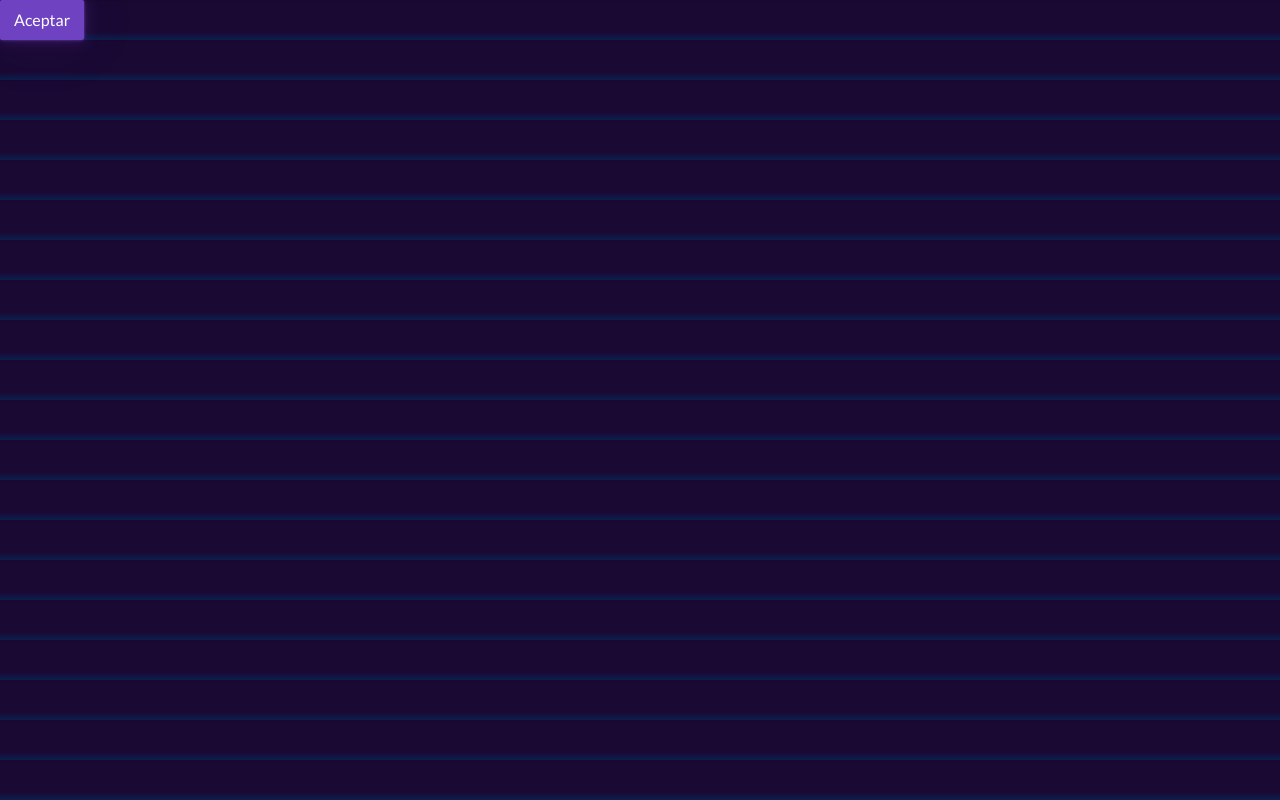
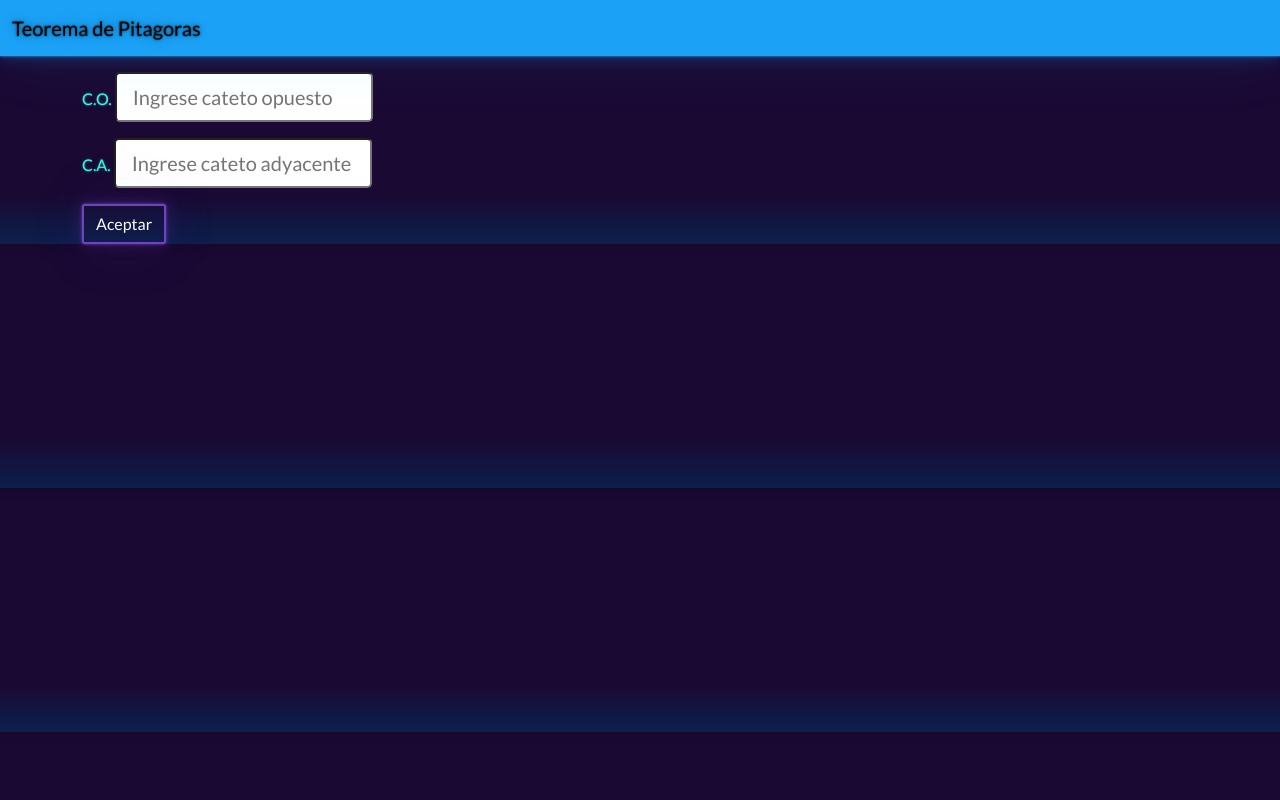
Before and after one commit to FabriCYG/53-programacion1, a plain HTML site: page Ejercicio1/index.html in a window 1280 px wide. Drawn offline with Linux system fonts and the light colour scheme.

Commit message:
Subo lo de la clase de hoy

```diff
--- a/Ejercicio1/index.html
+++ b/Ejercicio1/index.html
@@ -8,8 +8,48 @@
     <link rel="stylesheet" href="bootstrap.min (1).css">
 </head>
 <body>
+<nav class="navbar navbar-light bg-info">
+    <div class="container-fluid">
+      <a class="navbar-brand" href="#">Teorema de Pitagoras</a>
+    </div>
+</nav>
 
-    <button class="btn btn-outline-primary">Aceptar</button>
+<div class="container mt-3">
 
+    <div class="row">
+
+
+        <div class="col-4">
+
+            <div class="mb-3">
+                <label class="form-label">C.O.</label>
+                <input id="inp_co"class="form-control-lg"type="text" placeholder="Ingrese cateto opuesto">
+            </div>
+            <div class="mb-3">
+                <label class="form-label">C.A.</label>
+                <input id="inp_ca"class="form-control-lg"type="text" placeholder="Ingrese cateto adyacente">
+
+            </div>
+
+            <button id="btn_calcular"class="btn btn-outline-primary">Aceptar</button>
+            </div>
+
+
+            <div class="col-8">
+
+
+
+        </div>
+
+    </div>
+
+
+
+
+
+
+</div>
+
+    <script src="index.js"></script>
 </body>
 </html>
--- a/Ejercicio1/index.js
+++ b/Ejercicio1/index.js
@@ -0,0 +1,13 @@
+const calcular = () => {
+
+const co = document.getElementById("inp_co").value;
+const ca = document.getElementById("inp_ca").value;
+
+const resultado = co * ca;
+
+console.log(resultado);
+}
+
+const boton = document.getElementById("btn_calcular")
+
+boton.addEventListener("click", calcular)
```
